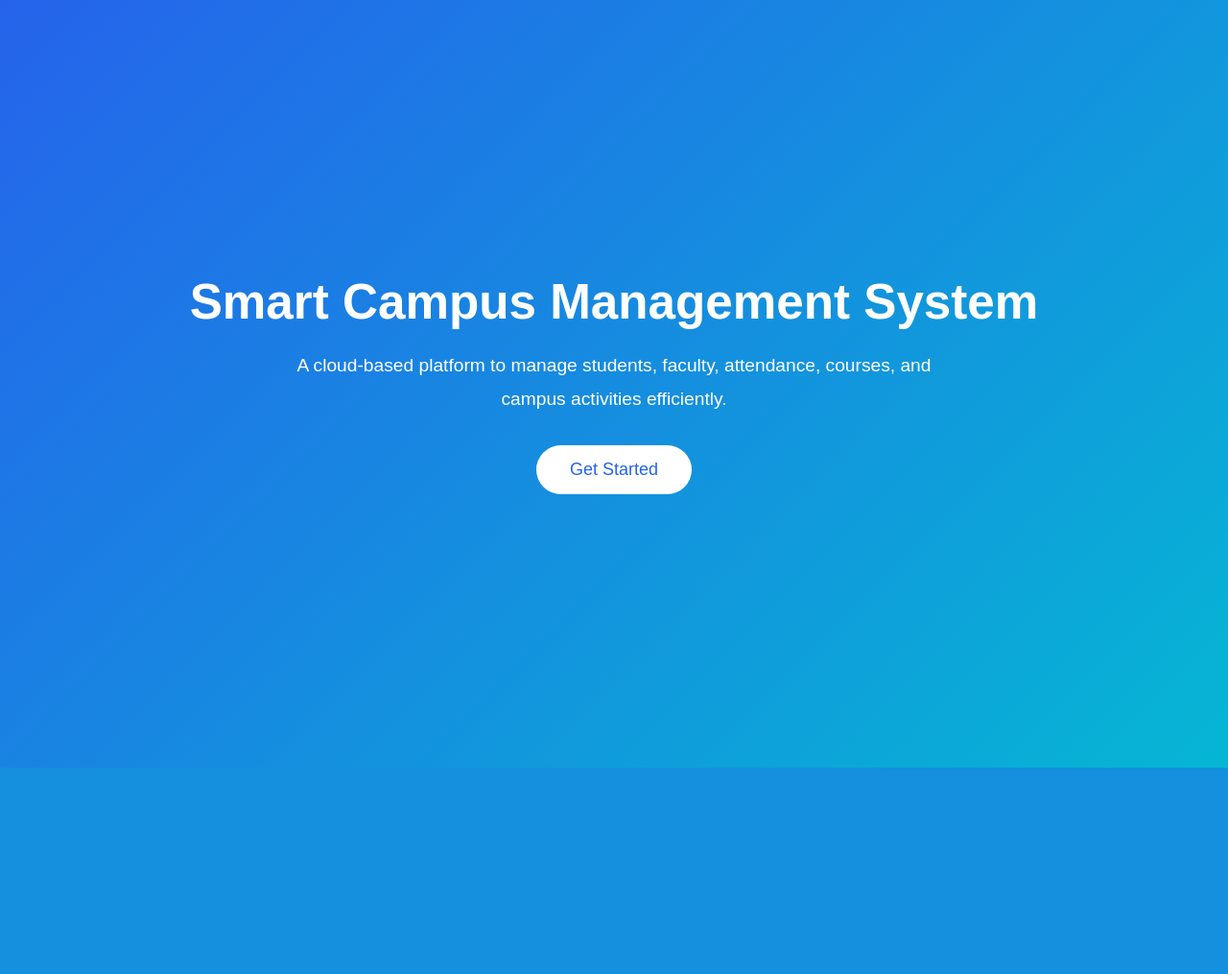
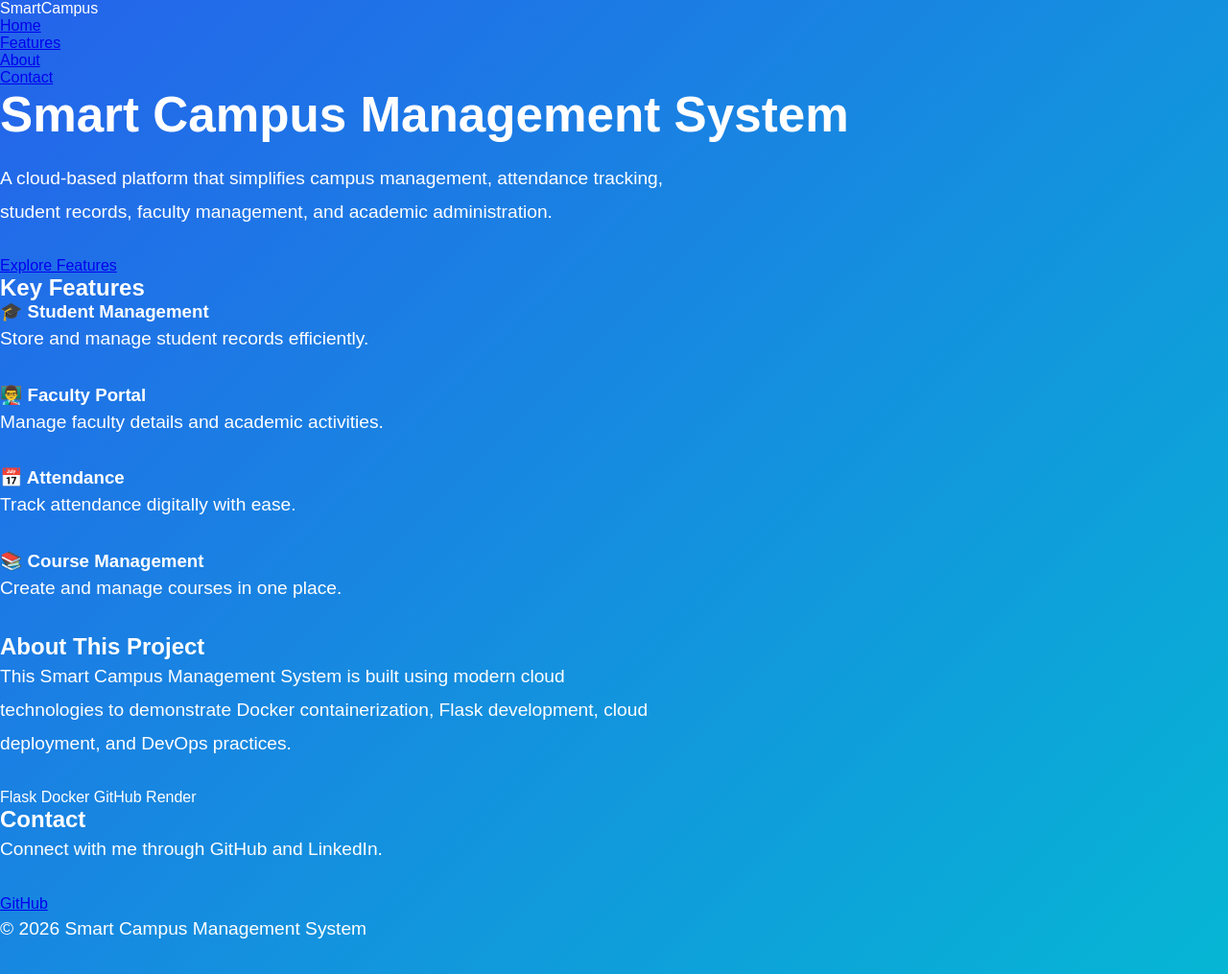
Before and after one commit to tulsisingh26/Smart-Campus, a Python web app: template templates/index.html in a window 1280 px wide. Shown: the whole page at 96% size. Before the commit the page ends 800 px from the top, so only its background shows below. Run offline with Jinja, Linux system fonts and the light colour scheme; the template is opened without the code that fills it, so the values that code supplies are empty.

Commit message:
Updated homepage structure

```diff
--- a/templates/index.html
+++ b/templates/index.html
@@ -9,15 +9,98 @@
 </head>
 <body>
 
-    <header>
+    <!-- Navigation -->
+    <nav>
+        <div class="logo">SmartCampus</div>
+
+        <ul>
+            <li><a href="#home">Home</a></li>
+            <li><a href="#features">Features</a></li>
+            <li><a href="#about">About</a></li>
+            <li><a href="#contact">Contact</a></li>
+        </ul>
+    </nav>
+
+    <!-- Hero Section -->
+    <section id="home" class="hero">
         <h1>Smart Campus Management System</h1>
+
         <p>
-            A cloud-based platform to manage students, faculty, attendance,
-            courses, and campus activities efficiently.
+            A cloud-based platform that simplifies campus management,
+            attendance tracking, student records, faculty management,
+            and academic administration.
         </p>
 
-        <button>Get Started</button>
-    </header>
+        <a href="#features" class="btn">Explore Features</a>
+    </section>
+
+    <!-- Features -->
+    <section id="features" class="features">
+
+        <h2>Key Features</h2>
+
+        <div class="feature-container">
+
+            <div class="card">
+                <h3>🎓 Student Management</h3>
+                <p>Store and manage student records efficiently.</p>
+            </div>
+
+            <div class="card">
+                <h3>👨‍🏫 Faculty Portal</h3>
+                <p>Manage faculty details and academic activities.</p>
+            </div>
+
+            <div class="card">
+                <h3>📅 Attendance</h3>
+                <p>Track attendance digitally with ease.</p>
+            </div>
+
+            <div class="card">
+                <h3>📚 Course Management</h3>
+                <p>Create and manage courses in one place.</p>
+            </div>
+
+        </div>
+
+    </section>
+
+    <!-- About -->
+    <section id="about" class="about">
+
+        <h2>About This Project</h2>
+
+        <p>
+            This Smart Campus Management System is built using modern cloud
+            technologies to demonstrate Docker containerization, Flask
+            development, cloud deployment, and DevOps practices.
+        </p>
+
+        <div class="tech">
+            <span>Flask</span>
+            <span>Docker</span>
+            <span>GitHub</span>
+            <span>Render</span>
+        </div>
+
+    </section>
+
+    <!-- Contact -->
+    <section id="contact" class="contact">
+
+        <h2>Contact</h2>
+
+        <p>Connect with me through GitHub and LinkedIn.</p>
+
+        <a href="https://github.com/tulsisingh26" target="_blank">
+            GitHub
+        </a>
+
+    </section>
+
+    <footer>
+        <p>© 2026 Smart Campus Management System</p>
+    </footer>
 
 </body>
 </html>
```
